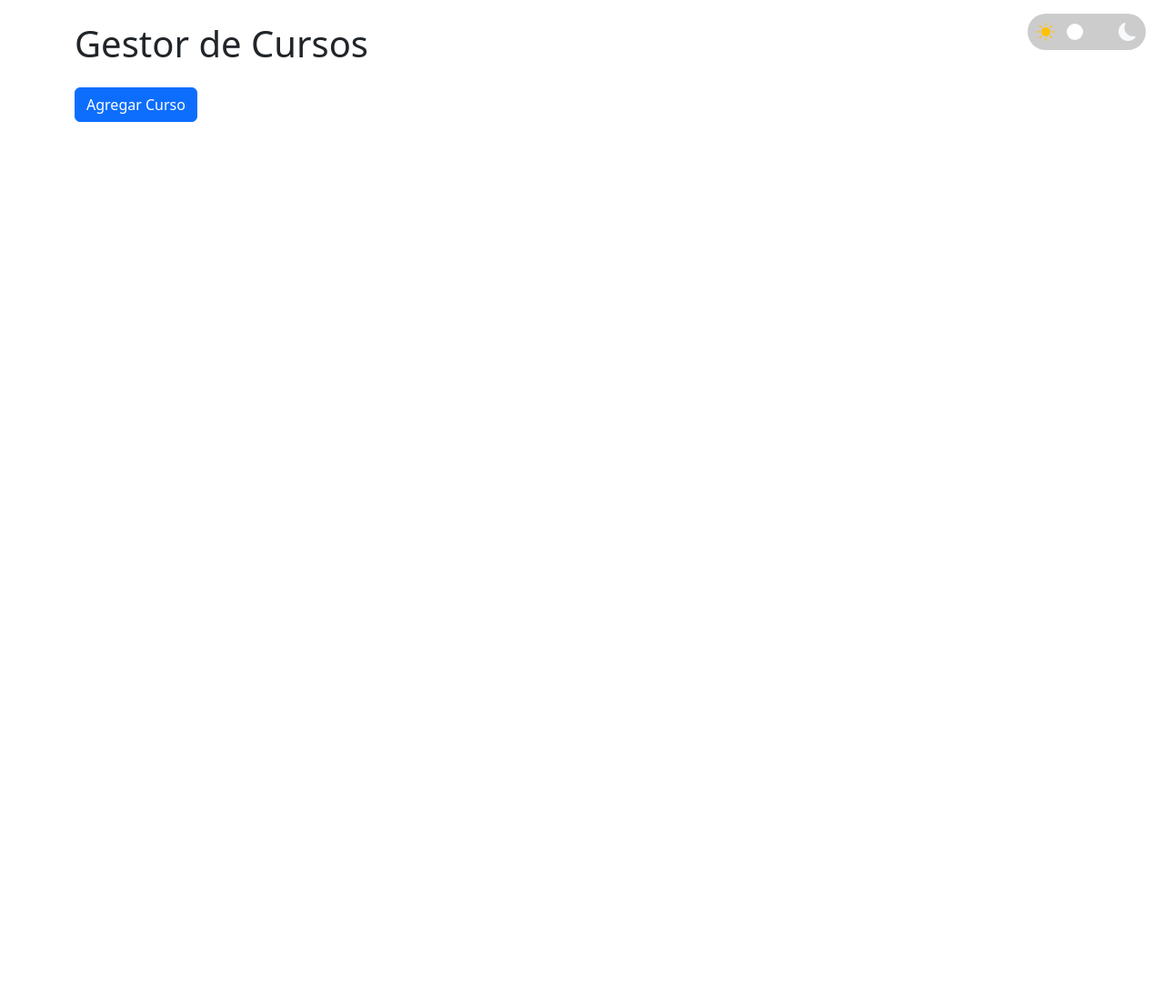
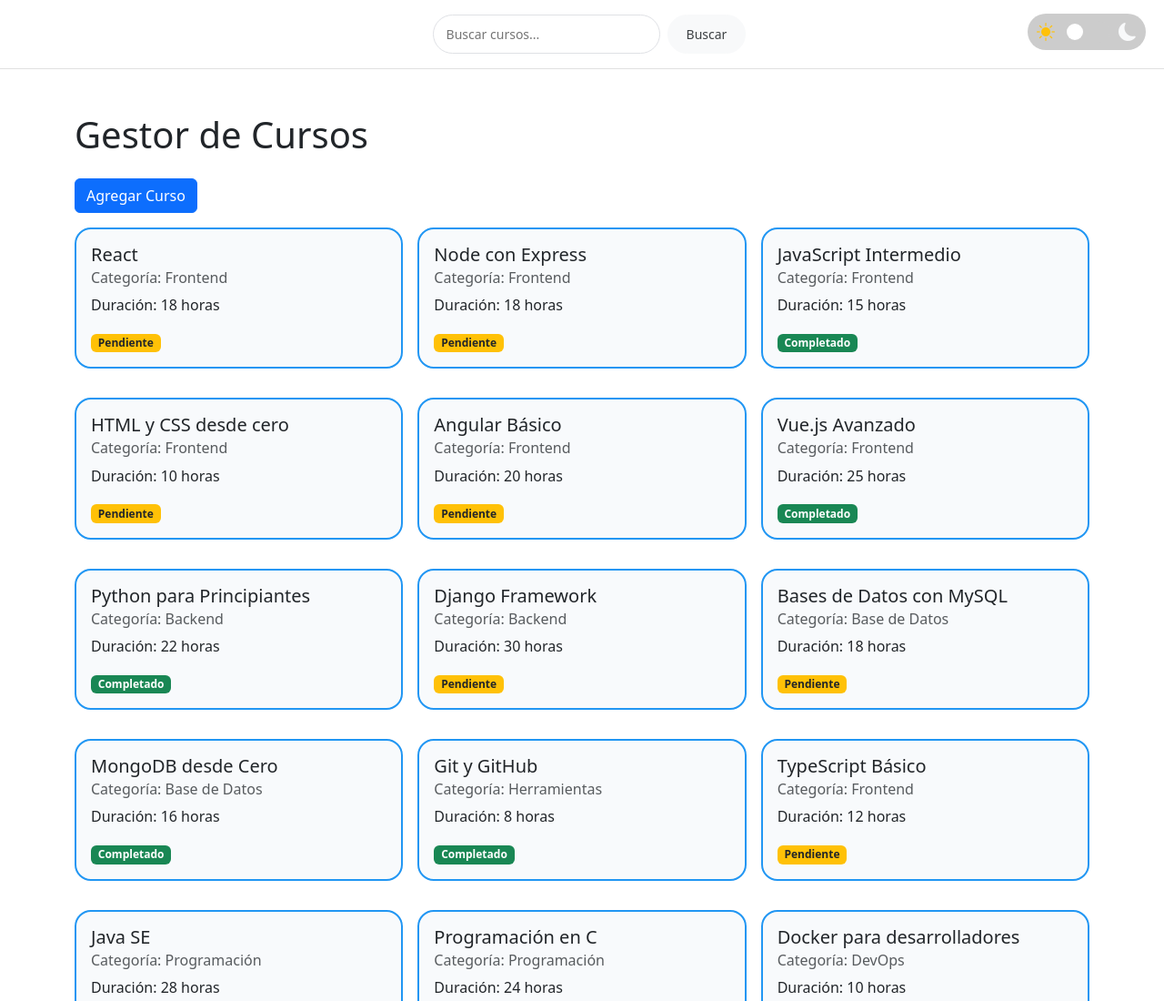
Before and after one commit to franPdev/gestor-de-cursos, a website: page public/index.html in a window 1280 px wide. Shown: the top 1100 px of the page at 91% size. Before the commit the page ends 800 px from the top, so only its background shows below. Drawn offline with nearby package versions, Linux system fonts and the light colour scheme; no server answers.

Commit message:
Se cargan cursos, se agrega un navbar con sus estilos y logica en js

```diff
--- a/css/style.css
+++ b/css/style.css
@@ -32,6 +32,66 @@ body.dark-mode .badge {
   z-index: 9999;
   user-select: none;
 }
+
+/* navbar.css */
+.google-style-navbar {
+  background-color: #ffffff;
+  border-bottom: 1px solid #e0e0e0;
+  padding: 16px;
+}
+
+.navbar-container {
+  max-width: 100%;
+  margin: 0 auto;
+  display: flex;
+  justify-content: space-between;
+  align-items: center;
+  padding-left: 16px;
+  padding-right: 16px;
+}
+
+.navbar-brand {
+  font-size: 24px;
+  font-weight: 500;
+  color: #202124;
+  text-decoration: none;
+}
+
+.search-form {
+  display: flex;
+  gap: 8px;
+}
+
+.search-input {
+  padding: 10px 14px;
+  border: 1px solid #dfe1e5;
+  border-radius: 24px;
+  outline: none;
+  width: 250px;
+  transition: box-shadow 0.2s ease;
+  font-size: 14px;
+}
+
+.search-input:focus {
+  box-shadow: 0 1px 6px rgba(32, 33, 36, 0.28);
+  border-color: transparent;
+}
+
+.search-button {
+  padding: 10px 20px;
+  background-color: #f8f9fa;
+  border: 1px solid #f8f9fa;
+  border-radius: 24px;
+  color: #3c4043;
+  font-size: 14px;
+  cursor: pointer;
+  transition: background-color 0.2s ease;
+}
+
+.search-button:hover {
+  background-color: #e8eaed;
+}
+
 
 .switch {
   position: relative;
@@ -94,3 +154,57 @@ input:checked + .slider:before {
     transform: translateY(0);
   }
 }
+
+
+/* Estilos para cards */
+
+.card-curso {
+  cursor: pointer;
+  border-radius: 18px;
+  border: 2px solid #2196f3;
+  background: #f8fafc;
+  transition: transform 0.2s, box-shadow 0.2s;
+}
+.card-curso:hover {
+  transform: translateY(-6px) scale(1.03);
+  box-shadow: 0 8px 24px rgba(33,150,243,0.15);
+}
+
+
+.icons {
+  color: #2196f3;
+  transition: color 0.3s, transform 0.2s, box-shadow 0.2s;
+  cursor: pointer;
+  font-size: 2.5rem;
+  margin: 0 8px;
+  box-shadow: 0 2px 5px rgba(11, 24, 35, 0.08);
+  display: inline-block; /* Asegura que el efecto solo afecte al ícono */
+}
+
+.icons:hover {
+  color: #1976d2;
+  transform: translateY(-8px) scale(1.15); /* Se levanta y agranda */
+
+}
+
+.icons:active {
+  transform: translateY(-2px) scale(0.95);
+}
+
+.footer-icons {
+  display: flex;
+  justify-content: center;
+  gap: 12px;
+  list-style: none;
+  padding-left: 0;
+}
+
+  #cursoToast, .toast {
+    z-index: 20000 !important;
+    position: fixed !important;
+    bottom: 2rem;
+    right: 2rem;
+  }
+  .modal-backdrop.show {
+    z-index: 1050 !important;
+  }
--- a/db.json
+++ b/db.json
@@ -1,32 +1,333 @@
 {
   "cursos": [
     {
-      "id": "2",
-      "titulo": "Curso de Backend con Node.js",
-      "duracion": 12,
-      "categoria": "Backend",
+      "id": "0e9d",
+      "titulo": "React",
+      "duracion": 18,
+      "categoria": "Frontend",
+      "completado": false
+    },
+    {
+      "titulo": "Node con Express",
+      "duracion": 18,
+      "categoria": "Frontend",
+      "completado": false,
+      "id": "404c"
+    },
+    {
+      "id": "a1b2",
+      "titulo": "JavaScript Intermedio",
+      "duracion": 15,
+      "categoria": "Frontend",
       "completado": true
     },
     {
-      "id": "0b8a",
-      "titulo": "Angular",
+      "id": "c3d4",
+      "titulo": "HTML y CSS desde cero",
       "duracion": 10,
       "categoria": "Frontend",
       "completado": false
     },
     {
-      "id": "1f0d",
-      "titulo": "Node con Express",
-      "duracion": 18,
+      "id": "e5f6",
+      "titulo": "Angular Básico",
+      "duracion": 20,
+      "categoria": "Frontend",
+      "completado": false
+    },
+    {
+      "id": "g7h8",
+      "titulo": "Vue.js Avanzado",
+      "duracion": 25,
+      "categoria": "Frontend",
+      "completado": true
+    },
+    {
+      "id": "i9j0",
+      "titulo": "Python para Principiantes",
+      "duracion": 22,
       "categoria": "Backend",
       "completado": true
     },
     {
-      "id": "3dd3",
-      "titulo": "React",
-      "duracion": 15,
+      "id": "k1l2",
+      "titulo": "Django Framework",
+      "duracion": 30,
+      "categoria": "Backend",
+      "completado": false
+    },
+    {
+      "id": "m3n4",
+      "titulo": "Bases de Datos con MySQL",
+      "duracion": 18,
+      "categoria": "Base de Datos",
+      "completado": false
+    },
+    {
+      "id": "o5p6",
+      "titulo": "MongoDB desde Cero",
+      "duracion": 16,
+      "categoria": "Base de Datos",
+      "completado": true
+    },
+    {
+      "id": "q7r8",
+      "titulo": "Git y GitHub",
+      "duracion": 8,
+      "categoria": "Herramientas",
+      "completado": true
+    },
+    {
+      "id": "s9t0",
+      "titulo": "TypeScript Básico",
+      "duracion": 12,
+      "categoria": "Frontend",
+      "completado": false
+    },
+    {
+      "id": "u1v2",
+      "titulo": "Java SE",
+      "duracion": 28,
+      "categoria": "Programación",
+      "completado": true
+    },
+    {
+      "id": "w3x4",
+      "titulo": "Programación en C",
+      "duracion": 24,
       "categoria": "Programación",
       "completado": false
+    },
+    {
+      "id": "y5z6",
+      "titulo": "Docker para desarrolladores",
+      "duracion": 10,
+      "categoria": "DevOps",
+      "completado": true
+    },
+    {
+      "id": "a7b8",
+      "titulo": "Kubernetes básico",
+      "duracion": 18,
+      "categoria": "DevOps",
+      "completado": false
+    },
+    {
+      "id": "c9d0",
+      "titulo": "Seguridad Web",
+      "duracion": 14,
+      "categoria": "Ciberseguridad",
+      "completado": true
+    },
+    {
+      "id": "e1f2",
+      "titulo": "Criptografía básica",
+      "duracion": 16,
+      "categoria": "Ciberseguridad",
+      "completado": false
+    },
+    {
+      "id": "g3h4",
+      "titulo": "Linux para principiantes",
+      "duracion": 12,
+      "categoria": "Sistemas Operativos",
+      "completado": true
+    },
+    {
+      "id": "i5j6",
+      "titulo": "PowerShell avanzado",
+      "duracion": 9,
+      "categoria": "Herramientas",
+      "completado": false
+    },
+    {
+      "id": "k7l8",
+      "titulo": "Diseño UX/UI",
+      "duracion": 14,
+      "categoria": "Diseño",
+      "completado": true
+    },
+    {
+      "id": "m9n0",
+      "titulo": "Figma para diseñadores",
+      "duracion": 11,
+      "categoria": "Diseño",
+      "completado": false
+    },
+    {
+      "id": "o1p2",
+      "titulo": "Next.js",
+      "duracion": 20,
+      "categoria": "Frontend",
+      "completado": true
+    },
+    {
+      "id": "q3r4",
+      "titulo": "Express avanzado",
+      "duracion": 18,
+      "categoria": "Backend",
+      "completado": false
+    },
+    {
+      "id": "s5t6",
+      "titulo": "Spring Boot",
+      "duracion": 26,
+      "categoria": "Backend",
+      "completado": true
+    },
+    {
+      "id": "u7v8",
+      "titulo": "REST APIs",
+      "duracion": 10,
+      "categoria": "Backend",
+      "completado": false
+    },
+    {
+      "id": "w9x0",
+      "titulo": "GraphQL desde cero",
+      "duracion": 13,
+      "categoria": "Backend",
+      "completado": true
+    },
+    {
+      "id": "y1z2",
+      "titulo": "PostgreSQL avanzado",
+      "duracion": 19,
+      "categoria": "Base de Datos",
+      "completado": false
+    },
+    {
+      "id": "a3b4",
+      "titulo": "Firebase para Web",
+      "duracion": 15,
+      "categoria": "Base de Datos",
+      "completado": true
+    },
+    {
+      "id": "c5d6",
+      "titulo": "Scrum y metodologías ágiles",
+      "duracion": 8,
+      "categoria": "Gestión",
+      "completado": false
+    },
+    {
+      "id": "e7f8",
+      "titulo": "Testing con Jest",
+      "duracion": 10,
+      "categoria": "Testing",
+      "completado": true
+    },
+    {
+      "id": "g9h0",
+      "titulo": "Cypress desde cero",
+      "duracion": 12,
+      "categoria": "Testing",
+      "completado": false
+    },
+    {
+      "id": "i1j2",
+      "titulo": "Automatización con Selenium",
+      "duracion": 14,
+      "categoria": "Testing",
+      "completado": true
+    },
+    {
+      "id": "k3l4",
+      "titulo": "Desarrollo Móvil con React Native",
+      "duracion": 22,
+      "categoria": "Mobile",
+      "completado": false
+    },
+    {
+      "id": "m5n6",
+      "titulo": "Flutter para Android e iOS",
+      "duracion": 24,
+      "categoria": "Mobile",
+      "completado": true
+    },
+    {
+      "id": "o7p8",
+      "titulo": "Swift desde cero",
+      "duracion": 20,
+      "categoria": "Mobile",
+      "completado": false
+    },
+    {
+      "id": "q9r0",
+      "titulo": "Unity 3D Básico",
+      "duracion": 30,
+      "categoria": "Videojuegos",
+      "completado": false
+    },
+    {
+      "id": "s1t2",
+      "titulo": "Unreal Engine Introducción",
+      "duracion": 28,
+      "categoria": "Videojuegos",
+      "completado": true
+    },
+    {
+      "id": "u3v4",
+      "titulo": "C# para videojuegos",
+      "duracion": 18,
+      "categoria": "Programación",
+      "completado": true
+    },
+    {
+      "id": "w5x6",
+      "titulo": "Blender 3D",
+      "duracion": 26,
+      "categoria": "Diseño",
+      "completado": false
+    },
+    {
+      "id": "y7z8",
+      "titulo": "Photoshop desde cero",
+      "duracion": 15,
+      "categoria": "Diseño",
+      "completado": true
+    },
+    {
+      "id": "a9b0",
+      "titulo": "Ilustrator para principiantes",
+      "duracion": 14,
+      "categoria": "Diseño",
+      "completado": false
+    },
+    {
+      "id": "c1d2",
+      "titulo": "SEO para desarrolladores",
+      "duracion": 9,
+      "categoria": "Marketing",
+      "completado": false
+    },
+    {
+      "id": "e3f4",
+      "titulo": "Google Analytics",
+      "duracion": 10,
+      "categoria": "Marketing",
+      "completado": true
+    },
+    {
+      "id": "g5h6",
+      "titulo": "Diseño Responsive",
+      "duracion": 11,
+      "categoria": "Frontend",
+      "completado": true
+    },
+    {
+      "id": "i7j8",
+      "titulo": "Accesibilidad Web",
+      "duracion": 12,
+      "categoria": "Frontend",
+      "completado": false
+    },
+    {
+      "id": "k9l0",
+      "titulo": "API REST con Laravel",
+      "duracion": 17,
+      "categoria": "Backend",
+      "completado": true
     }
   ]
 }
--- /dev/null
+++ b/js/busqueda.js
@@ -0,0 +1,58 @@
+let cursos = [];
+
+document.addEventListener("DOMContentLoaded", () => {
+  const buscador = document.getElementById("buscador");
+const resultado = document.getElementById("lista-cursos");
+
+  fetch("../db.json")
+    .then((res) => res.json())
+    .then((data) => {
+      cursos = data.cursos;
+      mostrarCursos(cursos);
+    })
+    .catch((err) => {
+      resultado.innerHTML = "<p>Error al cargar los cursos.</p>";
+      console.error("Error al cargar db.json:", err);
+    });
+
+  // Escuchar mientras escribís (input event)
+  buscador.addEventListener("input", () => {
+    const texto = buscador.value.toLowerCase().trim();
+
+    const filtrados = cursos.filter(
+      (curso) =>
+        curso.titulo.toLowerCase().includes(texto) ||
+        curso.categoria.toLowerCase().includes(texto)
+    );
+
+    mostrarCursos(filtrados);
+  });
+
+function mostrarCursos(lista) {
+  const resultado = document.getElementById("lista-cursos");
+  resultado.innerHTML = "";
+
+  if (lista.length === 0) {
+    resultado.innerHTML = "<p>No se encontraron cursos.</p>";
+    return;
+  }
+
+  lista.forEach((curso) => {
+    const col = document.createElement("div");
+    col.className = "col-md-4 fade-in mb-3";
+    col.innerHTML = `
+      <div class="card card-curso h-100">
+        <div class="card-body">
+          <h5 class="card-title">${curso.titulo}</h5>
+          <h6 class="card-subtitle mb-2 text-muted">Categoría: ${curso.categoria}</h6>
+          <p class="card-text">Duración: ${curso.duracion} horas</p>
+          <span class="badge ${curso.completado ? 'bg-success' : 'bg-warning text-dark'}">
+            ${curso.completado ? 'Completado' : 'Pendiente'}
+          </span>
+        </div>
+      </div>
+    `;
+    resultado.appendChild(col);
+  });
+}
+});
--- a/public/index.html
+++ b/public/index.html
@@ -1,8 +1,5 @@
-<!-- public/index.html -->
 <!DOCTYPE html>
 <html lang="es">
-
-
   <head>
     <meta charset="UTF-8" />
     <meta name="viewport" content="width=device-width, initial-scale=1.0" />
@@ -15,14 +12,33 @@
     <link rel="stylesheet" href="../css/style.css" />
 
     <title>Gestor de Cursos</title>
+  </head>
+  <body>
+    <!-- Navbar fuera del container -->
+    <nav class="navbar google-style-navbar mb-4">
+      <div class="navbar-container">
+        <a class="navbar-brand" href="#"></a>
+        <form class="search-form" id="form-busqueda" onsubmit="event.preventDefault()">
+          <input
+            class="search-input"
+            type="search"
+            placeholder="Buscar cursos..."
+            id="buscador"
+            autocomplete="off"
+          />
+          <button class="search-button" type="submit">Buscar</button>
+        </form>
+      </div>
+    </nav>
 
-  </head>
-  <body class="container py-4">
+    <!-- Contenido principal dentro del container -->
+    <div class="container py-4">
+
 
       <h1 class="mb-4">Gestor de Cursos</h1>
 
       <!-- Contenedor para el toggle + íconos -->
-     <div class="toggle-fixed">
+      <div class="toggle-fixed mb-3">
         <i class="bi bi-sun-fill text-warning fs-5"></i>
         <label class="switch">
           <input type="checkbox" id="toggle-dark-mode">
@@ -31,17 +47,14 @@
         <i class="bi bi-moon-fill text-light fs-5"></i>
       </div>
 
-
-
+      <!-- Botón para agregar curso -->
       <div class="col-12">
         <button type="button" class="btn btn-primary mb-3" data-bs-toggle="modal" data-bs-target="#cursoModal">
           Agregar Curso
         </button>
+      </div>
 
-    </div>
-  </div>
-</form>
-
+      <!-- Modal para agregar/editar curso -->
       <div class="modal fade" id="cursoModal" tabindex="-1" aria-labelledby="cursoModalLabel" aria-hidden="true">
         <div class="modal-dialog">
           <div class="modal-content">
@@ -53,27 +66,22 @@
               <div class="modal-body">
                 <div class="mb-3">
                   <label for="titulo" class="form-label">Título</label>
-            <input type="text" id="titulo" class="form-control" required>
+                  <input type="text" class="form-control" id="titulo" required>
                 </div>
                 <div class="mb-3">
                   <label for="duracion" class="form-label">Duración (horas)</label>
-            <input type="number" id="duracion" class="form-control" min="1" required>
+                  <input type="number" class="form-control" id="duracion" required>
                 </div>
                 <div class="mb-3">
                   <label for="categoria" class="form-label">Categoría</label>
-            <select id="categoria" class="form-select" required>
-              <option value="">Seleccione...</option>
-              <option value="programacion">Programación</option>
-              <option value="diseño">Diseño</option>
-              <option value="marketing">Marketing</option>
-              <!-- Agrega las categorías que quieras -->
-            </select>
+                  <input type="text" class="form-control" id="categoria" required>
                 </div>
-          <div class="mb-3 form-check">
-            <input type="checkbox" id="completado" class="form-check-input">
-            <label for="completado" class="form-check-label">Completado</label>
+                <div class="form-check mb-3">
+                  <input class="form-check-input" type="checkbox" id="completado">
+                  <label class="form-check-label" for="completado">
+                    Completado
+                  </label>
                 </div>
-          <!-- Aquí agregamos el nuevo campo descripción en el siguiente paso -->
               </div>
               <div class="modal-footer">
                 <button type="submit" class="btn btn-primary">Guardar</button>
@@ -84,26 +92,28 @@
         </div>
       </div>
 
+      <!-- Lista de cursos -->
+      <div id="lista-cursos" class="row g-3"></div>
 
-  <!-- Lista de cursos -->
-  <ul id="lista-cursos" class="list-group"></ul>
-
-
-
-
-
-
-
-
-
-
+      <footer>
+        <div class="text-center mt-4">
+          <p>&copy; 2023 Gestor de Cursos. Todos los derechos reservados.</p>
+          <p>Desarrollado por <a href=""></a></p>
+          <ul class="footer-icons"
+            style="list-style:none; padding-left:0; display:flex; gap:12px;">
+            <li><i class="icons bi bi-filetype-html"></i></li>
+            <li><i class="icons bi bi-filetype-css"></i></li>
+            <li><i class="icons bi bi-bootstrap-fill"></i></li>
+            <li><i class="icons bi bi-filetype-js"></i></li>
+          </ul>
+        </div>
+      </footer>
+    </div>
 
     <!-- Script JS -->
-
+    <script src="https://cdn.jsdelivr.net/npm/bootstrap@5.3.0/dist/js/bootstrap.bundle.min.js"></script>
     <script type="module" src="../src/main.js"></script>
     <script src="../js/script.js"></script>
-    <script src="https://cdn.jsdelivr.net/npm/bootstrap@5.3.0/dist/js/bootstrap.bundle.min.js"></script>
-
-
+    <script src="../js/busqueda.js"></script>
   </body>
 </html>
```
Lines whose indentation alone changed are shown as unchanged.
